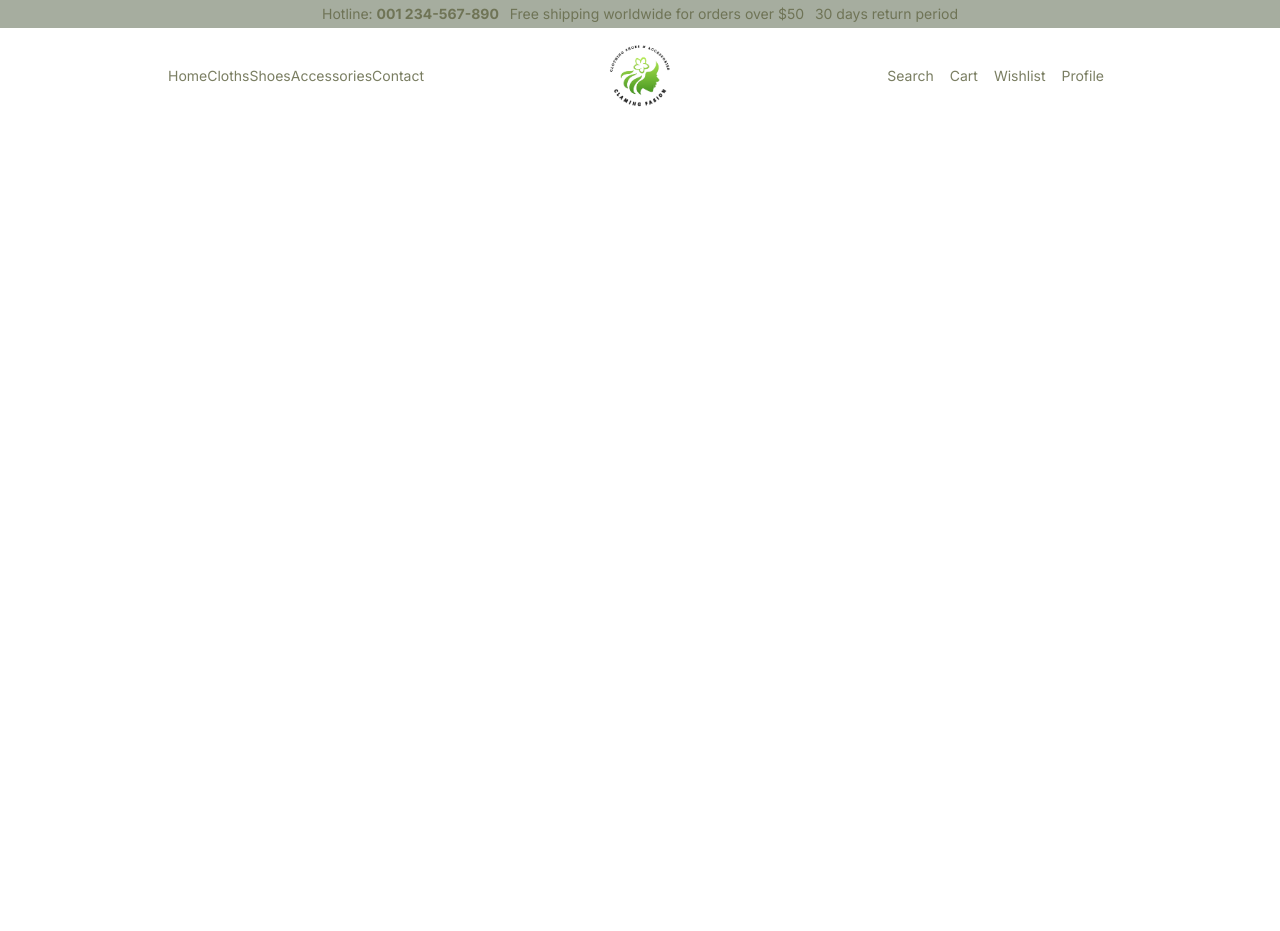
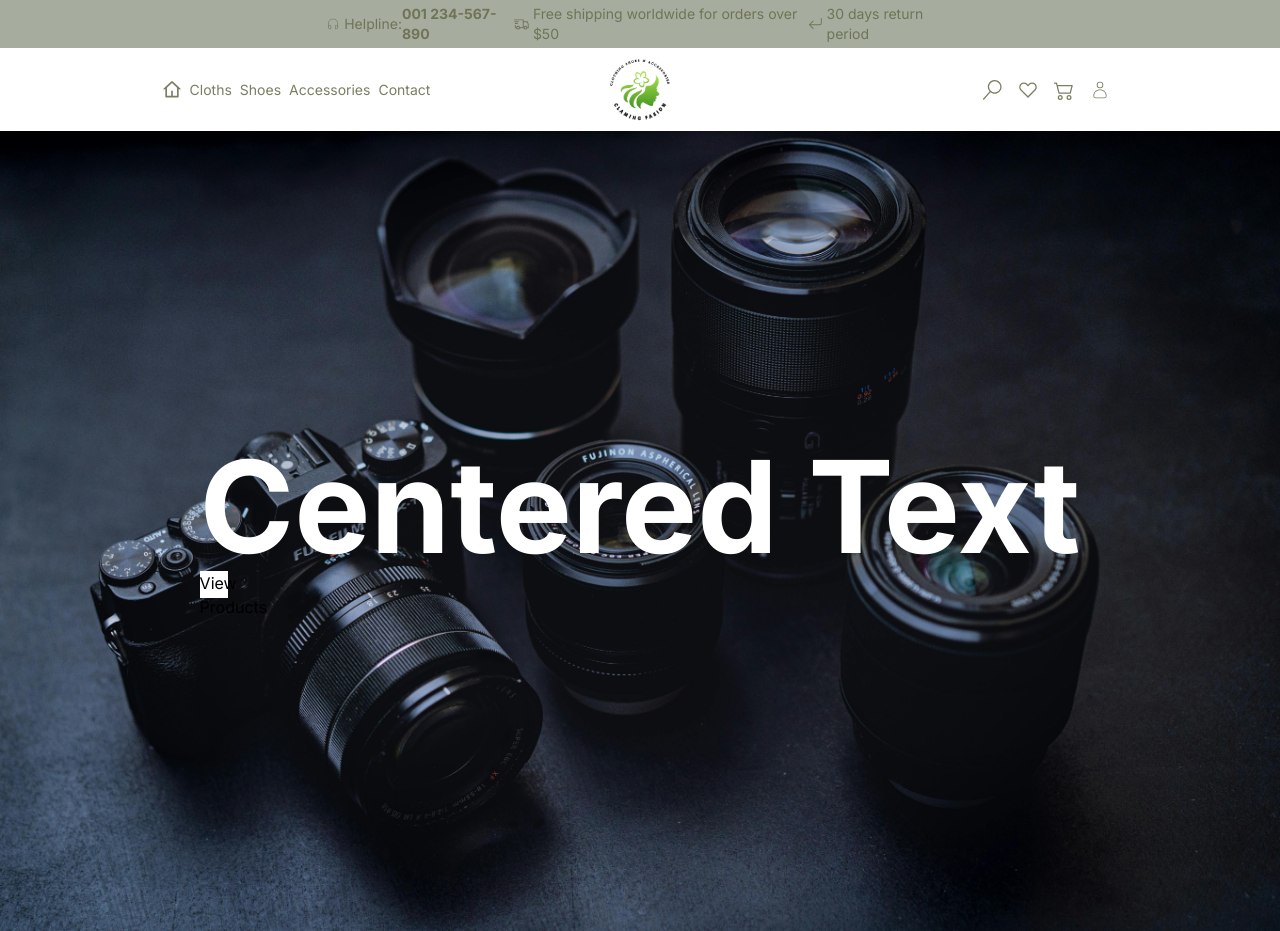
Before and after one commit to tarunapanwar/authentication-with--google, a Next.js app: page / in a window 1280 px wide. Before the commit the page ends 800 px from the top, so only its background shows below. Built offline with nearby package versions, Linux system fonts and the light colour scheme.

Commit message:
changes in home page

```diff
--- a/package.json
+++ b/package.json
@@ -16,6 +16,7 @@
     "nodemailer": "^6.9.13",
     "react": "^18.3.1",
     "react-dom": "^18.3.1",
+    "react-icons": "^5.2.1",
     "tailwindcss": "^3.4.3",
     "uuid": "^9.0.1"
   },
--- a/src/app/Components.tsx
+++ b/src/app/Components.tsx
@@ -1,30 +1,35 @@
-// import './app/globals.css';
+import { BsArrowReturnLeft, BsCart2 } from "react-icons/bs"
+import { CiHeadphones, CiUser } from "react-icons/ci"
+import { LiaShippingFastSolid } from "react-icons/lia"
+import { RiHome4Line } from "react-icons/ri"
+import { VscHeart, VscSearch } from "react-icons/vsc"
+
 export const Header = () => {
     return (
         <>
             <div className="p-1 bg-customLightestGreen">
                 <div className="flex justify-between items-center w-1/2 mx-auto">
-                    <div className="text-lightestGreen text-sm">Hotline: <b>001 234-567-890</b></div>
-                    <div className="text-lightestGreen text-sm">Free shipping worldwide for orders over $50</div>
-                    <div className="text-lightestGreen text-sm">30 days return period</div>
+                    <div className="flex items-center text-lightestGreen text-sm"><CiHeadphones className="h-6 w-6 px-1" /> Helpline: <b>001 234-567-890</b></div>
+                    <div className="flex items-center text-lightestGreen text-sm"><LiaShippingFastSolid className="h-6 w-6 px-1" />Free shipping worldwide for orders over $50</div>
+                    <div className="flex items-center text-lightestGreen text-sm"><BsArrowReturnLeft  className="h-6 w-6 px-1" />30 days return period</div>
                 </div>
             </div>
-            <div className="flex p-2 w-3/4 mx-auto">
-                <div className="flex justify-between items-center w-1/4">
-                    <div className="text-lightestGreen text-sm">Home</div>
-                    <div className="text-lightestGreen text-sm">Cloths</div>
-                    <div className="text-lightestGreen text-sm">Shoes</div>
-                    <div className="text-lightestGreen text-sm">Accessories</div>
-                    <div className="text-lightestGreen text-sm">Contact</div>
+            <div className="flex p-0.1 w-3/4 mx-auto">
+                <div className="flex items-center w-1/4">
+                    <div className="text-lightestGreen text-sm pr-2 cursor-pointer"><RiHome4Line className="h-5 w-5"/></div>
+                    <div className="text-lightestGreen text-sm pr-2 cursor-pointer">Cloths</div>
+                    <div className="text-lightestGreen text-sm pr-2 cursor-pointer">Shoes</div>
+                    <div className="text-lightestGreen text-sm pr-2 cursor-pointer">Accessories</div>
+                    <div className="text-lightestGreen text-sm pr-2 cursor-pointer">Contact</div>
                 </div>
                 <div className="flex justify-center items-center w-2/4">
                     <img src={`/large-removebg-preview.png`} width={100} height={100}/>
                 </div>
                 <div className="flex justify-end items-center w-1/4">
-                    <div className="px-2 text-lightestGreen text-sm">Search</div>
-                    <div className="px-2 text-lightestGreen text-sm">Cart</div>
-                    <div className="px-2 text-lightestGreen text-sm">Wishlist</div>
-                    <div className="px-2 text-lightestGreen text-sm">Profile</div>
+                    <div className="px-2 text-lightestGreen text-sm cursor-pointer"><VscSearch className="h-5 w-5" /></div>
+                    <div className="px-2 text-lightestGreen text-sm cursor-pointer"><VscHeart className="h-5 w-5" /></div>
+                    <div className="px-2 text-lightestGreen text-sm cursor-pointer"><BsCart2 className="h-5 w-5" /></div>
+                    <div className="px-2 text-lightestGreen text-sm cursor-pointer"><CiUser className="h-5 w-5" /></div>
                 </div>
             </div>
         </>
--- a/src/app/page.tsx
+++ b/src/app/page.tsx
@@ -28,6 +28,14 @@ export default function Home() {
   return (
     <div className="h-screen">
       <Header />
+      <div className="relative h-35 w-full bg-cover bg-center" style={{ backgroundImage:`url('/pexels-thelazyartist-4164088.jpg')` }}>
+        <div className="absolute inset-0 flex items-center justify-center">
+          <div>
+            <p className="text-white text-9xl font-bold">Centered Text</p>
+            <button className="bg-white w-7 h-7.5">View Products</button>
+          </div>
+        </div>
+      </div>
     </div>
   );
 }
--- a/tailwind.config.ts
+++ b/tailwind.config.ts
@@ -14,6 +14,8 @@ const config: Config = {
       spacing: {
         '7.5': '1.688rem', // 30px
         '4.25': '1.125rem', // 17px
+        '35': '50rem',
+        '0.1': '0.1rem'
       },
       colors: {
         lightestGreen: '#686c4ce0'
```
Also changed, not shown: public/pexels-thelazyartist-4164088.jpg (added), 1 other file (tests, documents, lock files or other folders).
